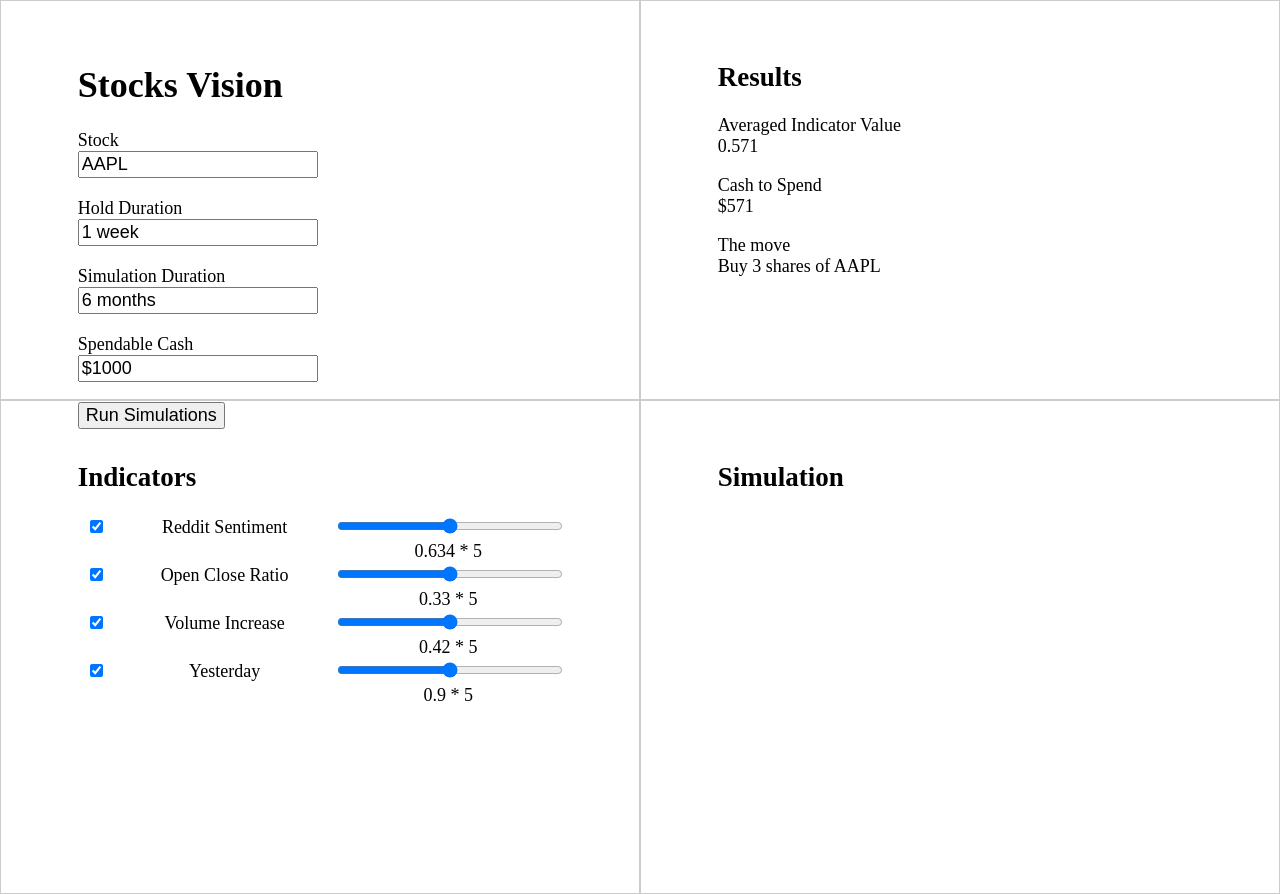
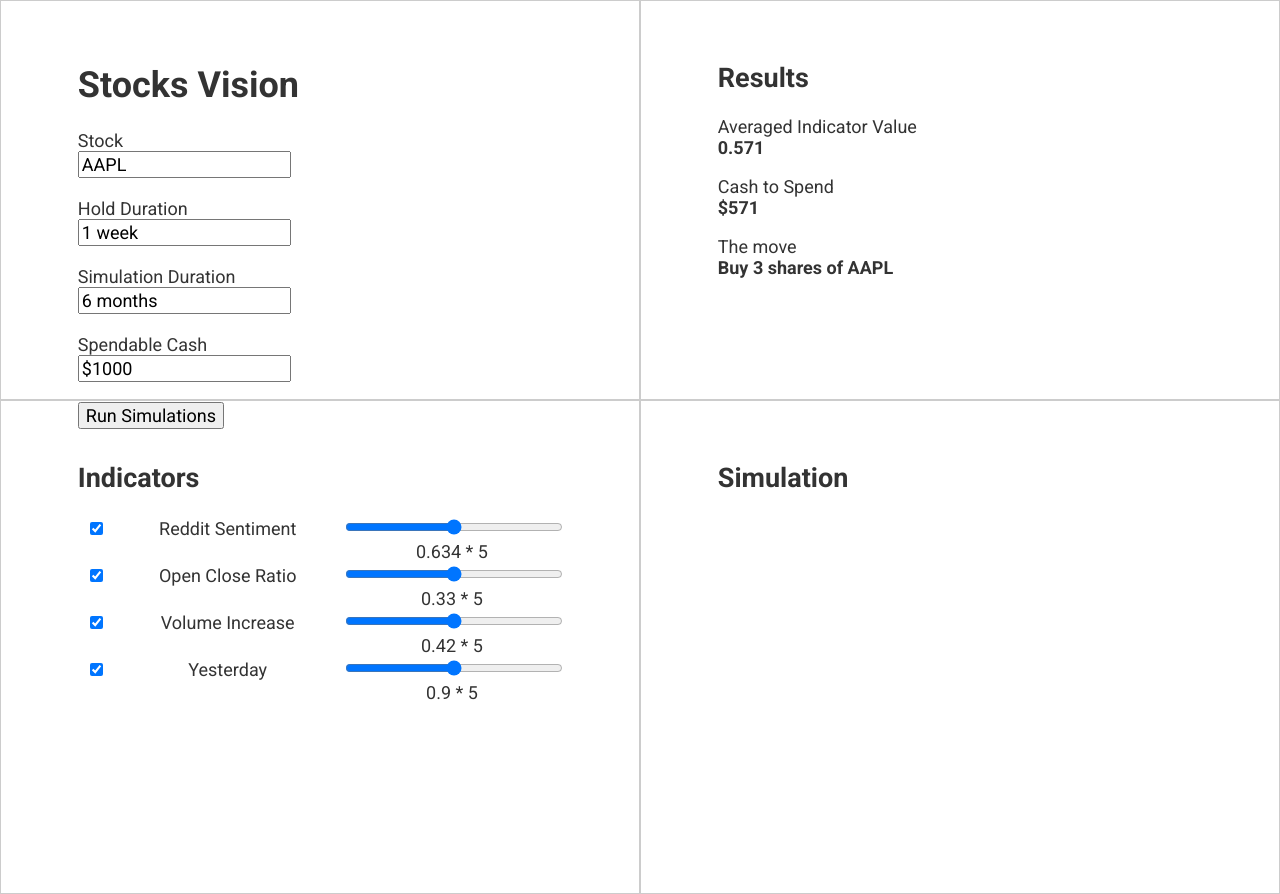
Before and after one commit to KristianWindsor/stocks.vision, a PHP site: page / in a window 1280 px wide. Run offline with PHP 8.4, Linux system fonts and the light colour scheme.

Commit message:
custom font

```diff
--- a/webui/src/index.html
+++ b/webui/src/index.html
@@ -8,6 +8,7 @@
 		<link rel="stylesheet" href="style.css">
 		<meta name="description" content="Stocks Vision">
 		<meta name="viewport" content="width=device-width,initial-scale=1.0">
+		<link href="https://fonts.googleapis.com/css?family=Roboto:400,700&display=swap" rel="stylesheet">
 	</head>
 	<body><!--
 	 --><div class="fourth input">
--- a/webui/src/style.css
+++ b/webui/src/style.css
@@ -2,12 +2,15 @@ html, body {
 	margin: 0;
 	height: 100%;
 	font-size: 18px;
+	font-family: 'Roboto', sans-serif;
+	color: #333;
 }
 * {
   box-sizing: border-box;
 }
 input, button {
 	font-size: 18px;
+	font-family: 'Roboto', sans-serif;
 }
 
 .fourth {
@@ -45,6 +48,10 @@ input, button {
 	text-align: center;
 }
 
+.result {
+	font-weight: 700;
+}
+
 .layer {
 	margin: 20px 0;
 }
```
